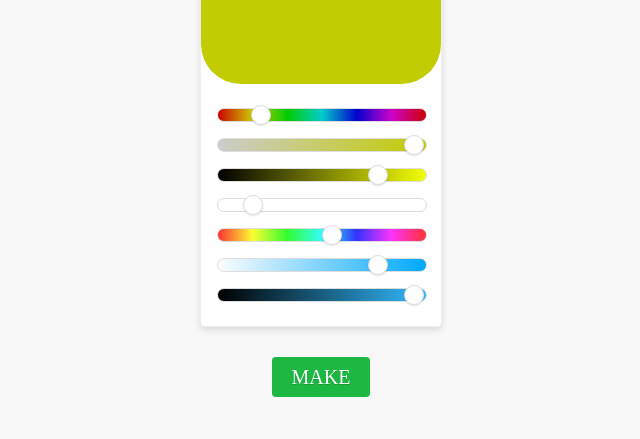
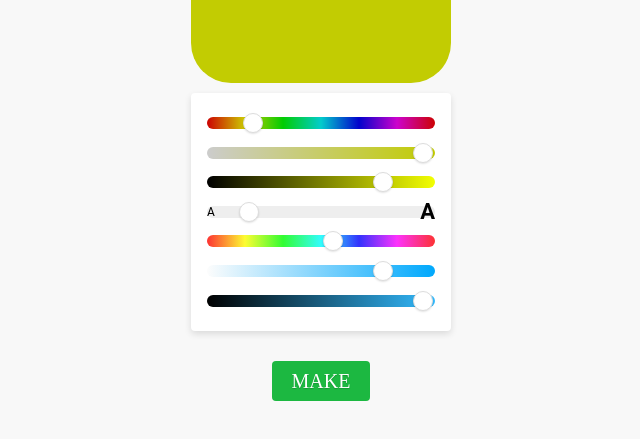
Before and after one commit to painty/www, a plain HTML site: page tools/icon/index.html in a window 1280 px wide. Shown: the part 187-626 px from the top of the page, without its empty margins (319-959 px from the left). Drawn offline with Linux system fonts and the light colour scheme.

Commit message:
glitch fix
fix black glitch by making icon width equals height

```diff
--- a/tools/icon/index.html
+++ b/tools/icon/index.html
@@ -36,8 +36,10 @@
         <div class="control" v-bind:style="gradientL">
           <input type="range" min="0" max="100" v-model="l" />
         </div>
-        <div class="control">
-          <input type="range" min="0" max="300" v-model="size" />
+        <div class="control white">
+          <i>A</i>
+          <input type="range" min="1" max="300" v-model="size" />
+          <b>A</b>
         </div>
         <div class="control" v-bind:style="gradientHf">
           <input type="range" min="0" max="360" v-model="hf" />
--- a/tools/icon/main.css
+++ b/tools/icon/main.css
@@ -1,20 +1,23 @@
-body{margin:0;background:#f8f8f8;/* display:flex; */width:100%;height:100vh;justify-content:center;align-items:center}
+body{margin:0;background:#f8f8f8;width:100%;justify-content:center;align-items:center;font-size: 16px;}
 .color-picker{position:relative;margin-bottom:30px}
-.color-picker__overlay{/* width:100%; *//* height:100vh; *//* position:fixed; */top:0px;left:0;background:black;z-index:0;opacity:0}
-.color-picker__flyout{width:240px;border:1px solid #eee;border-radius:4px;background:white;box-shadow:0px 3px 7px rgba(0, 0, 0, 0.12);font-family:"Roboto","Helvetica Neue",sans-serif;/* position:absolute; *//* bottom:-170px; *//* left:-100px; */z-index:2;margin:0 auto}
-.color-picker__inner{padding:1.5rem 1rem}
+.color-picker__overlay{top:0px;left:0;background:black;z-index:0;opacity:0}
+.color-picker__flyout{width:260px;font-family:"Roboto","Helvetica Neue",sans-serif;z-index:2;margin:0 auto}
+.color-picker__inner{padding:1.5rem 1rem;border-radius:4px;background:white;box-shadow:0px 3px 7px rgba(0, 0, 0, 0.12);margin-top: 10px;}
 .color-chip{height:260px;display:flex;justify-content:center;align-items:center;color:white;border-radius:4px 4px 0 0;overflow:hidden;border-radius: 40px;}
 .color-chip__inner{text-align:center}
 .color-chip__subtitle{margin-top:0.5rem;/* opacity:0.7; */font-weight:normal;font-size:15px;text-shadow:0px 1px 2px rgba(0, 0, 0, 0.5);margin:0;word-break:break-all}
 textarea.color-chip__subtitle{margin-top:0.5rem;/* opacity: 0.7; */font-weight:normal;font-size:15px;text-shadow:0px 1px 2px rgba(0, 0, 0, 0.5);margin:0;display:block;font-size:42px;width:100%;background:none;border:none;text-align:center;color:inherit}
 .color-chip__title{color:white;margin:0;font-size:50px;letter-spacing:4px;font-family:Helvetica Neue;text-shadow:0px 1px 2px rgba(0, 0, 0, 0.5)}
-.control{width:100%;height:12px;border-radius:12px;border:1px solid #ddd}
-.control+.control{margin-top:1rem}
-.control input{width:100%;margin:0}
-.control input[type=range]{-webkit-appearance:none;width:100%;background:transparent}
+.control{width:100%;height:12px;display:flex;align-items: center;justify-content: center;border-radius:12px;}
+.control.white{background-color:#eee;}
+.control+.control{margin-top:1.1rem}
+.control>i{font-size:12px;font-style: normal;}
+.control>b{font-size: 22px;}
+.control input{flex-grow: 1; margin:0}
+.control input[type=range]{-webkit-appearance:none;background:transparent;border-radius:12px;}
 .control input[type=range]:focus{outline:none}
 .control input[type=range]::-ms-track{width:100%;cursor:pointer;background:transparent;border-color:transparent;color:transparent}
-.control input[type=range]::-webkit-slider-thumb{-webkit-appearance:none;border:1px solid #ddd;height:20px;width:20px;border-radius:50px;background:#ffffff;cursor:pointer;box-shadow:0px 1px 2px rgba(0, 0, 0, 0.12);margin-top:-4px}
+.control input[type=range]::-webkit-slider-thumb{-webkit-appearance:none;border:1px solid #ddd;height:20px;width:20px;border-radius:50px;background:#ffffff;cursor:pointer;box-shadow:0px 1px 2px rgba(0, 0, 0, 0.12);margin-top:0px}
 .swatch{width:24px;height:24px;margin:1rem auto 0 auto;border:4px solid white;box-shadow:0px 0px 1px rgba(0, 0, 0, 0.3);cursor:pointer;display:none}
 .swatch:hover{border:4px solid white;opacity:0.8;box-shadow:0px 0px 1px rgba(0, 0, 0, 0.3)}
 .pop-enter-active,.pop-leave-active{transition:transform .5s,opacity .5s;transition-timing-function:cubic-bezier(.8, .3, 0.25, 1.75);transform:scale(1)}
--- a/tools/icon/main.js
+++ b/tools/icon/main.js
@@ -3,23 +3,25 @@ var lazyLayout = _.debounce(generate, 500);
 
 function generate() {
   html2canvas(document.querySelector('.color-chip'), {
-
     scale: 0.5
   }).then(function (canvas) {
     // document.body.appendChild(canvas);
-    // console.log(canvas.toDataURL());
+    // var img=new Image;
+    // img.src=canvas.toDataURL();
+    // document.body.appendChild(img);
+
     // console.log(tpl.replace('{url}', canvas.toDataURL()));
     // document.querySelector('img').src = canvas.toDataURL();
     // var win = window.open();
     // win.document.documentElement.innerHTML = tpl.replace('{url}', canvas.toDataURL()).replace('{tit}', document.querySelector('.color-chip__subtitle').innerHTML);
     // console.log(win);
-    document.querySelector('#make').href=tpl.replace('{url}', canvas.toDataURL()).replace('{tit}', document.querySelector('.color-chip__subtitle').innerHTML)
+    document.querySelector('#make').href=tpl.replace('{url}', canvas.toDataURL()).replace('{tit}', document.querySelector('.color-chip__subtitle').innerText)
   });
 }
 
 var tpl = `
 data:text/html;charset=utf-8,<head>
-<meta name='viewport' content='width=320, user-scalable=no' />
+<meta name='viewport' content='width=device-width, initial-scale=1' />
 
 <link rel='apple-touch-icon-precomposed' href='{url}' />
 
@@ -29,7 +31,7 @@ data:text/html;charset=utf-8,<head>
 
 </head>
 
-<body>Safari浏览器底部箭头分享按钮，然后“添加到主屏幕”<br><img style="width:150px;display:block;margin:0 auto;" src="https://bobscript.com/usr/uploads/tools/icon/tip.gif"></body>
+<body style="text-align:center;">Safari浏览器底部箭头分享按钮，然后“添加到主屏幕”<br><img style="width:150px;display:block;margin:20px auto;" src="https://bobscript.com/tools/icon/tip.gif"><a href="https://bobscript.com/tools/icon/">创建一个新的便签</a></body>
 `
 
 Vue.component('editable',{
```
